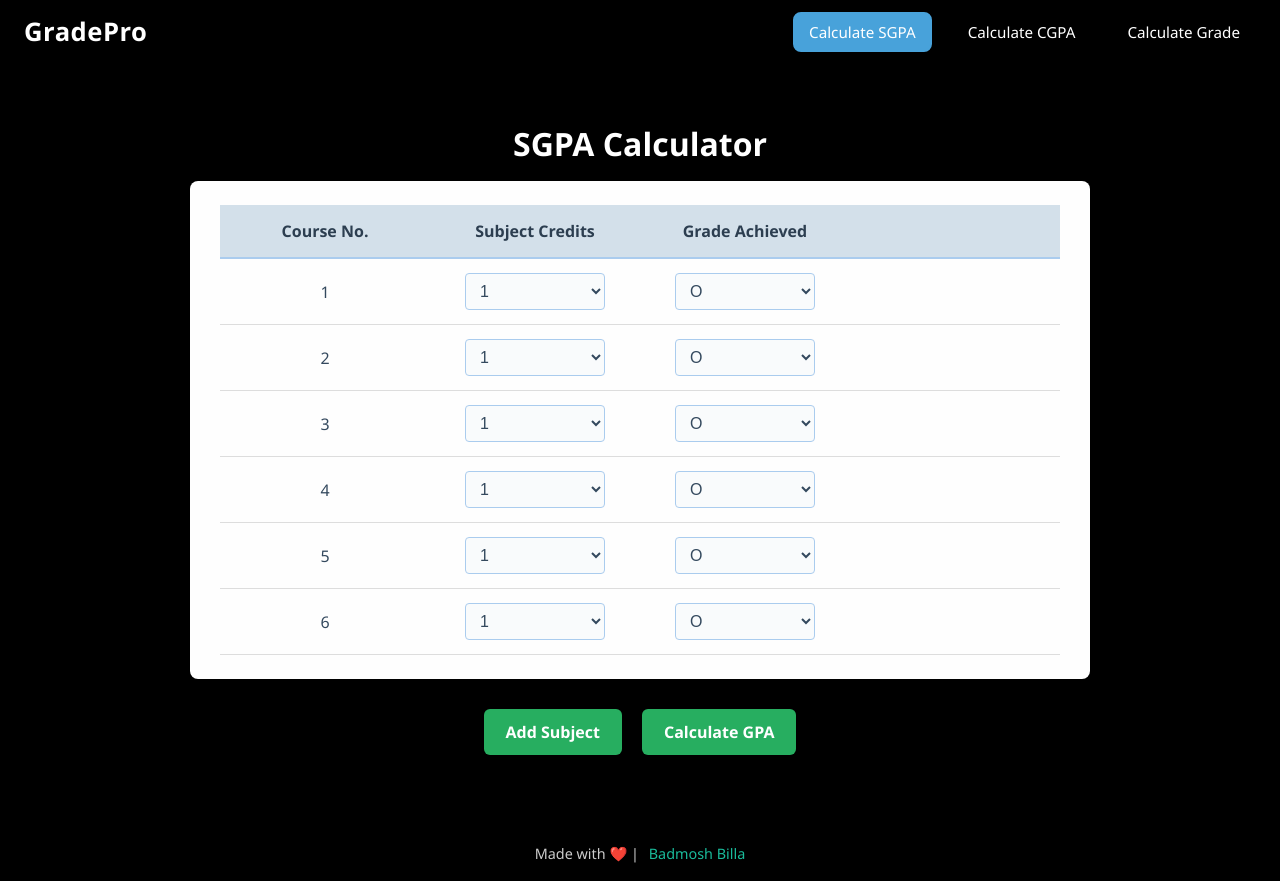
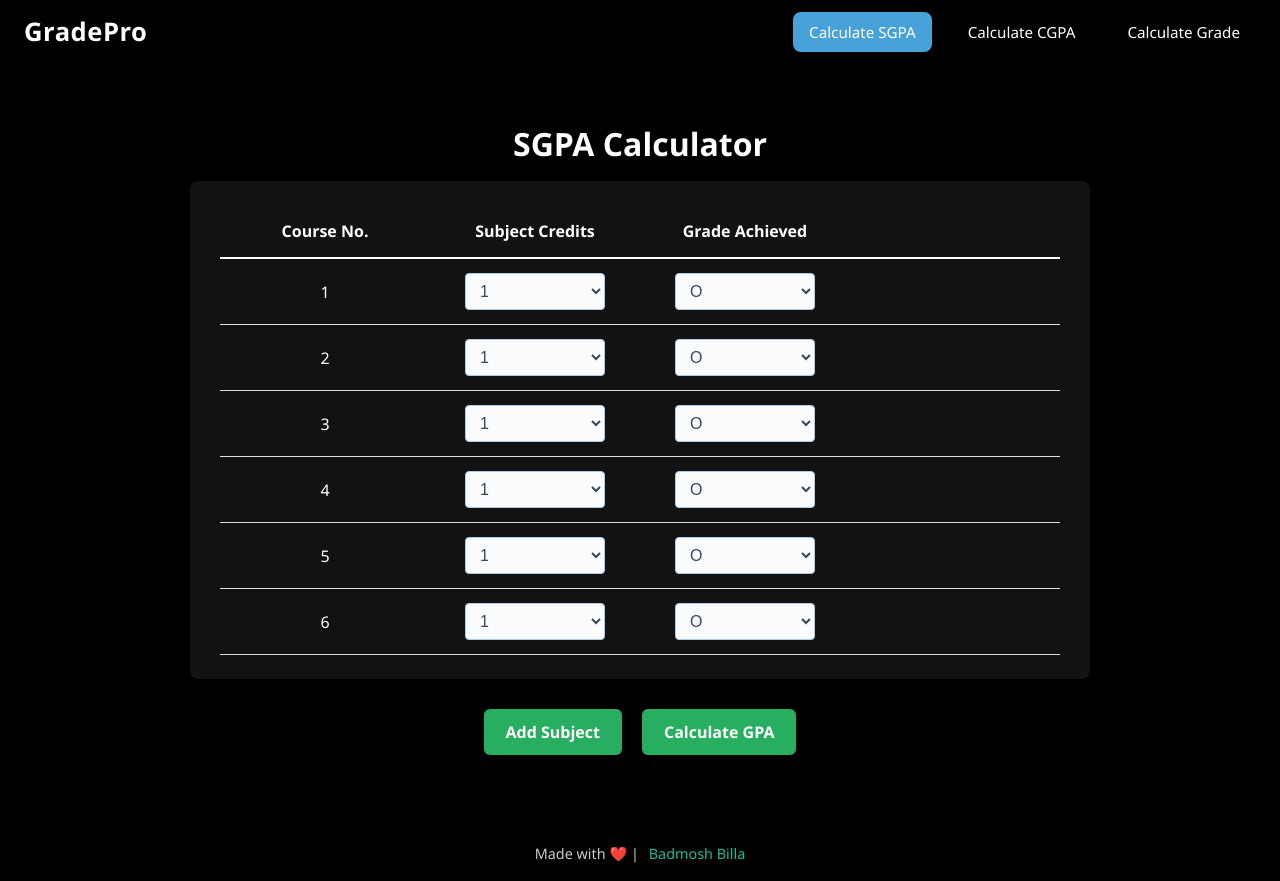
Before and after one commit to PramodAdhav/GradePro, a React (Vite) app in the folder frontend/gpa/: page / in a window 1280 px wide. Built offline with nearby package versions, Linux system fonts and the light colour scheme.

Commit message:
Minor CSS Update

```diff
--- a/frontend/gpa/src/App.css
+++ b/frontend/gpa/src/App.css
@@ -102,7 +102,7 @@ canvas {
 
 /* Card container for the input table */
 .card {
-  background: #fefefe;
+  background: #121212 ;
   box-shadow: 0 4px 12px rgb(0 0 0 / 0.1);
   padding: 24px 30px;
   border-radius: 8px;
@@ -135,14 +135,14 @@ canvas {
   text-align: center;
   border-bottom: 1px solid #ddd;
   font-size: 1rem;
-  color: #34495e;
+  color: white;
 }
 
 .subject-table thead th {
-  background-color: #d3e0ea;
+  background-color: #121212;
   font-weight: 700;
-  color: #2c3e50;
-  border-bottom: 2px solid #aaccee;
+  color: white;
+  border-bottom: 2px solid white;
 }
 
 /* Input fields styling */
@@ -219,7 +219,7 @@ canvas {
 .gpa-display {
   font-size: 3.2rem;
   font-weight: 700;
-  color: #2c3e50;
+  color: white;
   text-align: center;
   margin-top: 30px;
 }
@@ -232,7 +232,7 @@ canvas {
 .gpa-message {
   margin-top: 15px;
   font-size: 1.2rem;
-  color: #34495e;
+  color: white;
   text-align: center;
 }
 
```
